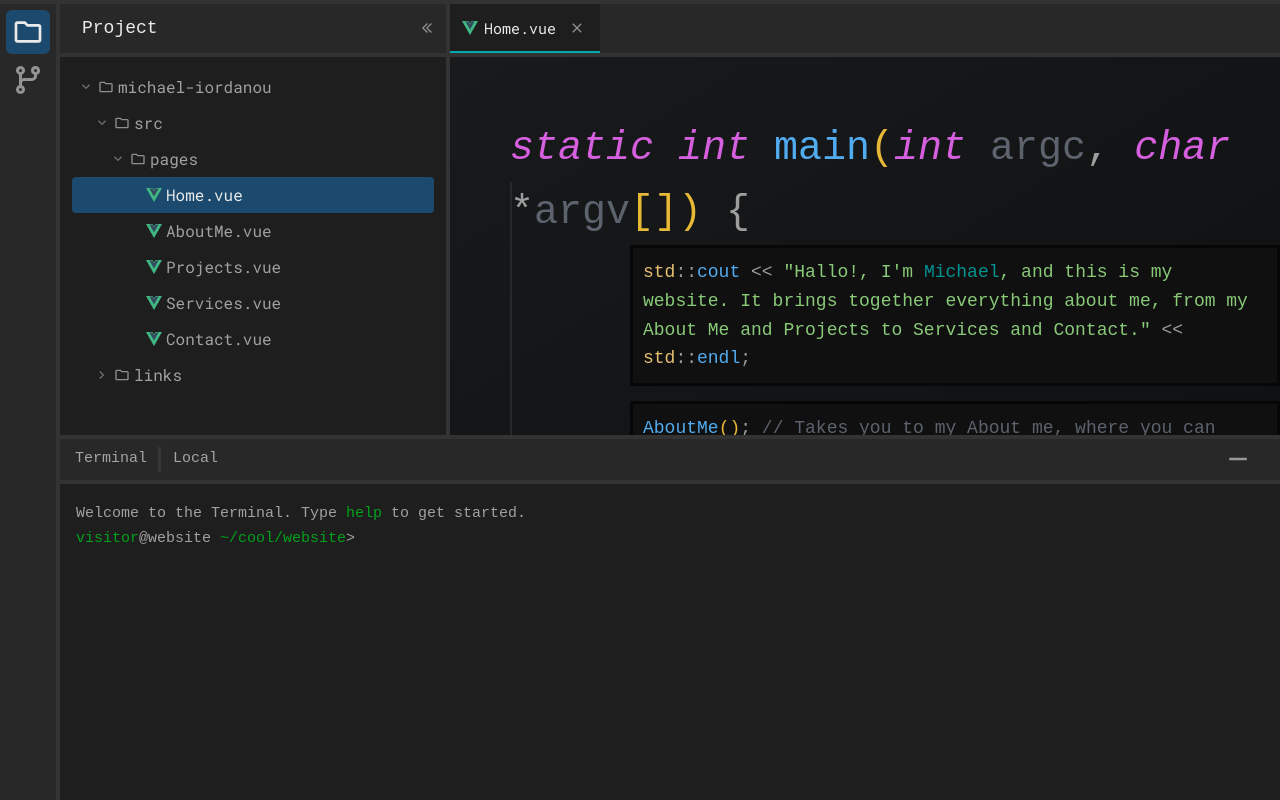
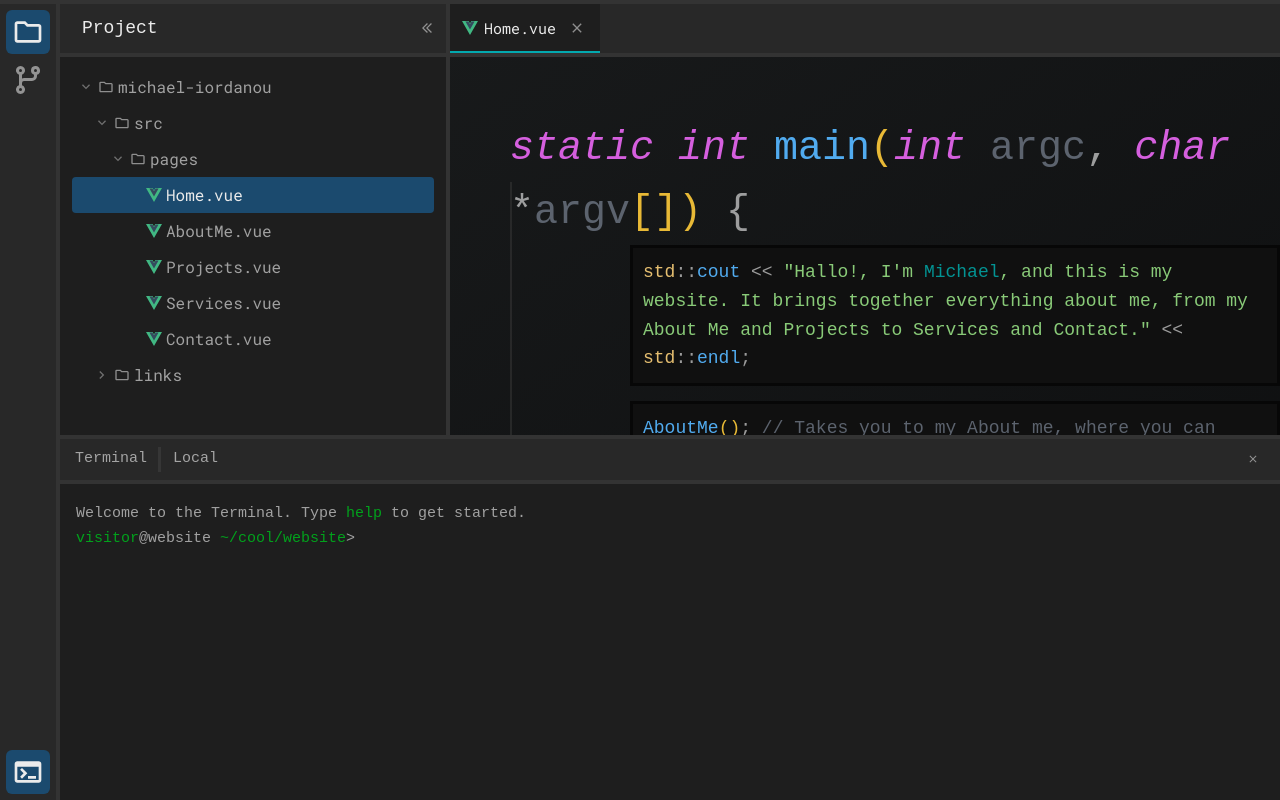
Before and after one commit to EclipsedMango/MyWebsite, a Vue app: page / in a window 1280 px wide. Built offline with nearby package versions, Linux system fonts and the light colour scheme.

Commit message:
added terminal option to toolbar

```diff
--- a/src/App.vue
+++ b/src/App.vue
@@ -3,6 +3,7 @@ import { computed, watch } from "vue";
 import { useRoute } from "vue-router";
 import NavBar from "@/components/NavBar.vue";
 import EditorTabs from "@/components/EditorTabs.vue";
+import FakeTerminal from "@/components/FakeTerminal.vue";
 import { navBarCollapsed, SIDEBAR_WIDTH, SIDEBAR_WIDTH_COLLAPSED } from "@/navbardata.js";
 import { hasOpenTabs, isOpenable, syncRoute } from "@/tabsdata.js";
 
@@ -36,6 +37,7 @@ const sideBarWidth = computed(() => {
         <RouterView></RouterView>
       </main>
     </div>
+    <FakeTerminal v-if="showChrome"></FakeTerminal>
   </div>
 </template>
 
--- a/src/assets/base.css
+++ b/src/assets/base.css
@@ -63,6 +63,7 @@
   --ide-icon: rgba(235, 235, 235, 0.55);
 
   --ide-hover: #2f2f2f;
+  --ide-hover-light: #3a3a3a;
   --ide-selected: #1b4a6e;
   --ide-guide: rgba(63, 63, 63, 0.64);
   --ide-accent: #03a9af;
--- a/src/components/EditorTabs.vue
+++ b/src/components/EditorTabs.vue
@@ -196,7 +196,7 @@ function close(tab) {
 }
 
 .tab-close:hover {
-  background-color: var(--ide-hover);
+  background-color: var(--ide-hover-light);
   color: var(--ide-text-bright);
 }
 </style>
--- a/src/components/FakeTerminal.vue
+++ b/src/components/FakeTerminal.vue
@@ -1,15 +1,13 @@
 <script setup>
-import { ref, onMounted, onUnmounted, nextTick, computed } from 'vue';
+import { ref, onMounted, onUnmounted, nextTick, computed, watch } from 'vue';
 import {useRouter} from "vue-router";
 import DOMPurify from 'dompurify';
-import MinimiseIcon from "@/components/Icons/MinimiseIcon.vue";
-import PlusIcon from "@/components/Icons/PlusIcon.vue";
+import XIcon from "@/components/Icons/XIcon.vue";
 import {
-  terminalCollapsed,
-  delayedTerminalCollapse,
+  terminalOpen,
   terminalMounted,
+  closeTerminal,
   TERMINAL_HEIGHT,
-  TERMINAL_BAR_HEIGHT,
 } from "@/terminaldata.js";
 import { TOOL_STRIP_WIDTH } from "@/navbardata.js";
 
@@ -46,6 +44,13 @@ onMounted(() => {
 onUnmounted(() => {
   terminalMounted.value = false;
   clearInterval(uptimeInterval);
+});
+
+// Reopening should put the caret straight back in the prompt.
+watch(terminalOpen, (open) => {
+  if (open && window.innerWidth > 768) {
+    nextTick(focusInput);
+  }
 });
 
 const formattedUptime = computed(() => {
@@ -313,21 +318,14 @@ const handleCommand = () => {
   scrollToBottom();
 };
 
-const toggleTerminal = () => {
-  terminalCollapsed.value = !terminalCollapsed.value;
-  setTimeout(() => {
-    delayedTerminalCollapse.value = !delayedTerminalCollapse.value
-  }, 200);
-};
-
 </script>
 
 <template>
   <div
       class="terminal-container"
-      :class="{'terminal-container-closed': terminalCollapsed}"
+      :class="{'terminal-container-closed': !terminalOpen}"
       :style="{
-        height: `${terminalCollapsed ? TERMINAL_BAR_HEIGHT : TERMINAL_HEIGHT}px`,
+        height: `${TERMINAL_HEIGHT}px`,
         left: `${TOOL_STRIP_WIDTH}px`,
         width: `calc(100vw - ${TOOL_STRIP_WIDTH}px)`,
       }"
@@ -336,16 +334,11 @@ const toggleTerminal = () => {
       <span>Terminal</span>
       <div class="terminal-title-line"></div>
       <span style="padding-left: 25px">Local</span>
-      <div @click="toggleTerminal" class="minimise-button-container">
-        <div v-if="!delayedTerminalCollapse" style="display: flex; align-content: center">
-          <MinimiseIcon class="minimise-button" :class="{'minimise-button-closed': terminalCollapsed}"></MinimiseIcon>
-        </div>
-        <div v-else style="display: flex; align-content: center">
-          <PlusIcon class="maximise-button" :class="{'maximise-button-closed': !terminalCollapsed}"></PlusIcon>
-        </div>
-      </div>
+      <button class="close-button" type="button" title="Close terminal" @click="closeTerminal">
+        <XIcon></XIcon>
+      </button>
     </div>
-    <div class="terminal" :class="{'terminal-closed': terminalCollapsed}" @click="focusInput">
+    <div class="terminal" @click="focusInput">
       <div class="output">
         <div v-for="(line, index) in history" :key="index" class="line" v-html="line"></div>
       </div>
@@ -392,7 +385,7 @@ const toggleTerminal = () => {
 }
 
 .terminal-container {
-  transition: all 0.5s ease;
+  transition: transform 0.25s ease;
   display: flex;
   flex-direction: column;
   flex-grow: 1;
@@ -402,14 +395,8 @@ const toggleTerminal = () => {
 }
 
 .terminal-container-closed {
-  transition: all 0.5s ease;
-
-  display: flex;
-  flex-direction: column;
-  flex-grow: 1;
-
-  bottom: 20px;
-  position: fixed;
+  transform: translateY(100%);
+  pointer-events: none;
 }
 
 .terminal-title {
@@ -429,33 +416,27 @@ const toggleTerminal = () => {
   z-index: 0;
 }
 
-.minimise-button-container {
+.close-button {
+  display: flex;
+  align-items: center;
+  justify-content: center;
+
+  width: 24px;
+  height: 24px;
   margin-left: auto;
-  padding-right: 15px;
+
+  border: none;
+  border-radius: 4px;
+  background: none;
+
+  color: var(--ide-icon);
   cursor: pointer;
+  transition: background-color 0.15s ease, color 0.15s ease;
 }
 
-.minimise-button {
-  scale: 1.25;
-}
-
-.minimise-button:hover {
-  transition: all 0.2s ease;
-  scale: 1.65;
-}
-
-.minimise-button, .maximise-button {
-  scale: 1.25;
-  transition: all 0.2s ease;
-}
-
-.minimise-button:hover, .maximise-button:hover {
-  scale: 1.65;
-}
-
-.minimise-button-closed, .maximise-button-closed {
-  transition: all 0.2s ease;
-  opacity: 0;
+.close-button:hover {
+  background-color: var(--ide-hover-light);
+  color: var(--ide-text-bright);
 }
 
 .terminal {
@@ -467,10 +448,6 @@ const toggleTerminal = () => {
   background: #1e1e1e;
   padding: 1rem;
   cursor: text;
-}
-
-.terminal-closed {
-  visibility: hidden;
 }
 
 .output {
--- /dev/null
+++ b/src/components/Icons/TerminalIcon.vue
@@ -0,0 +1,11 @@
+<script setup>
+
+</script>
+
+<template>
+  <svg xmlns="http://www.w3.org/2000/svg" height="16px" viewBox="0 -960 960 960" width="16px" fill="currentColor"><path d="M160-160q-33 0-56.5-23.5T80-240v-480q0-33 23.5-56.5T160-800h640q33 0 56.5 23.5T880-720v480q0 33-23.5 56.5T800-160H160Zm0-80h640v-400H160v400Zm140-40-56-56 103-104-104-104 57-56 160 160-160 160Zm180 0v-80h240v80H480Z"/></svg>
+</template>
+
+<style scoped>
+
+</style>
--- a/src/components/NavBar.vue
+++ b/src/components/NavBar.vue
@@ -5,8 +5,9 @@ import VersionControl from "@/components/VersionControl.vue";
 import FolderIcon from "@/components/Icons/FolderIcon.vue";
 import GitBranchIcon from "@/components/Icons/GitBranchIcon.vue";
 import CollapseIcon from "@/components/Icons/CollapseIcon.vue";
+import TerminalIcon from "@/components/Icons/TerminalIcon.vue";
 import { activeTool, navBarCollapsed, selectTool, SIDEBAR_WIDTH, TOOLS, TOOL_STRIP_WIDTH } from "@/navbardata.js";
-import { terminalOffset } from "@/terminaldata.js";
+import { terminalOffset, terminalOpen, toggleTerminal } from "@/terminaldata.js";
 
 const TOOL_BUTTONS = [
   { id: "project", icon: FolderIcon },
@@ -42,6 +43,17 @@ function toggleNavBar() {
         @click="selectTool(tool.id)"
       >
         <component :is="tool.icon" class="strip-icon"></component>
+      </button>
+
+      <button
+        class="tool-strip-button strip-bottom"
+        :class="{ active: terminalOpen }"
+        type="button"
+        title="Terminal"
+        :aria-pressed="terminalOpen"
+        @click="toggleTerminal"
+      >
+        <TerminalIcon class="strip-icon"></TerminalIcon>
       </button>
     </div>
 
@@ -119,6 +131,10 @@ function toggleNavBar() {
   color: var(--ide-text-bright);
 }
 
+.strip-bottom {
+  margin-top: auto;
+}
+
 .strip-icon {
   width: 32px;
   height: 32px;
--- a/src/pages/Home.vue
+++ b/src/pages/Home.vue
@@ -1,5 +1,5 @@
 <script setup>
-import FakeTerminal from "@/components/FakeTerminal.vue";
+
 </script>
 
 <template>
@@ -57,7 +57,6 @@ import FakeTerminal from "@/components/FakeTerminal.vue";
         </div>
       </div>
     </div>
-    <FakeTerminal></FakeTerminal>
   </div>
 </template>
 
--- a/src/terminaldata.js
+++ b/src/terminaldata.js
@@ -1,17 +1,22 @@
-import {computed, ref} from "vue";
+import { computed, ref } from "vue";
 
-export const terminalCollapsed = ref(false);
-export const delayedTerminalCollapse = ref(false);
+export const terminalOpen = ref(true);
 
 export const TERMINAL_HEIGHT = 365;
-export const TERMINAL_BAR_HEIGHT = 20;
-export const TERMINAL_CLOSED_OFFSET = 20;
 
 export const terminalMounted = ref(false);
 export const terminalOffset = computed(() => {
-  if (!terminalMounted.value) {
+  if (!terminalMounted.value || !terminalOpen.value) {
     return 0;
   }
 
-  return terminalCollapsed.value ? TERMINAL_BAR_HEIGHT + TERMINAL_CLOSED_OFFSET : TERMINAL_HEIGHT;
+  return TERMINAL_HEIGHT;
 });
+
+export function toggleTerminal() {
+  terminalOpen.value = !terminalOpen.value;
+}
+
+export function closeTerminal() {
+  terminalOpen.value = false;
+}
```
